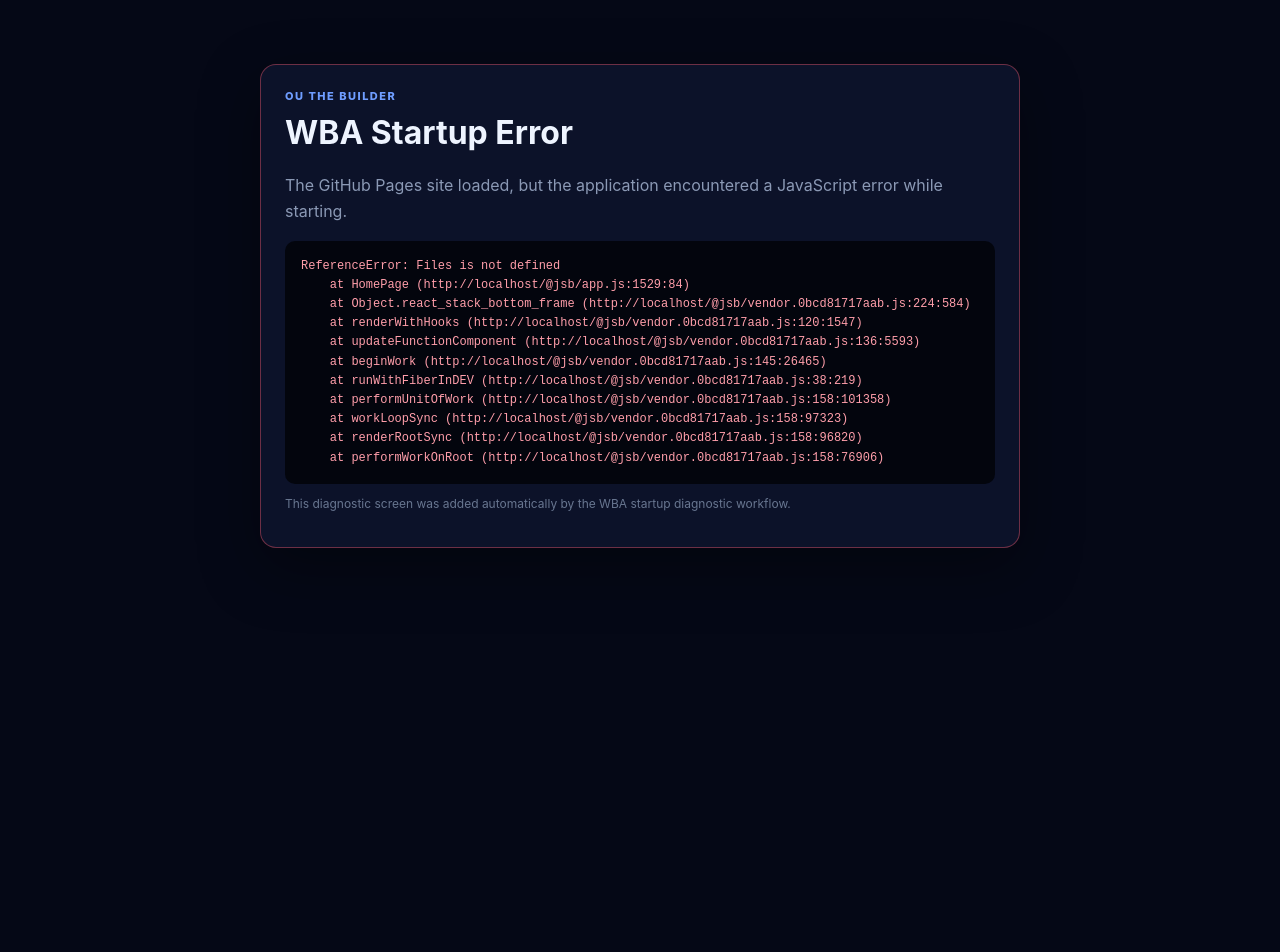
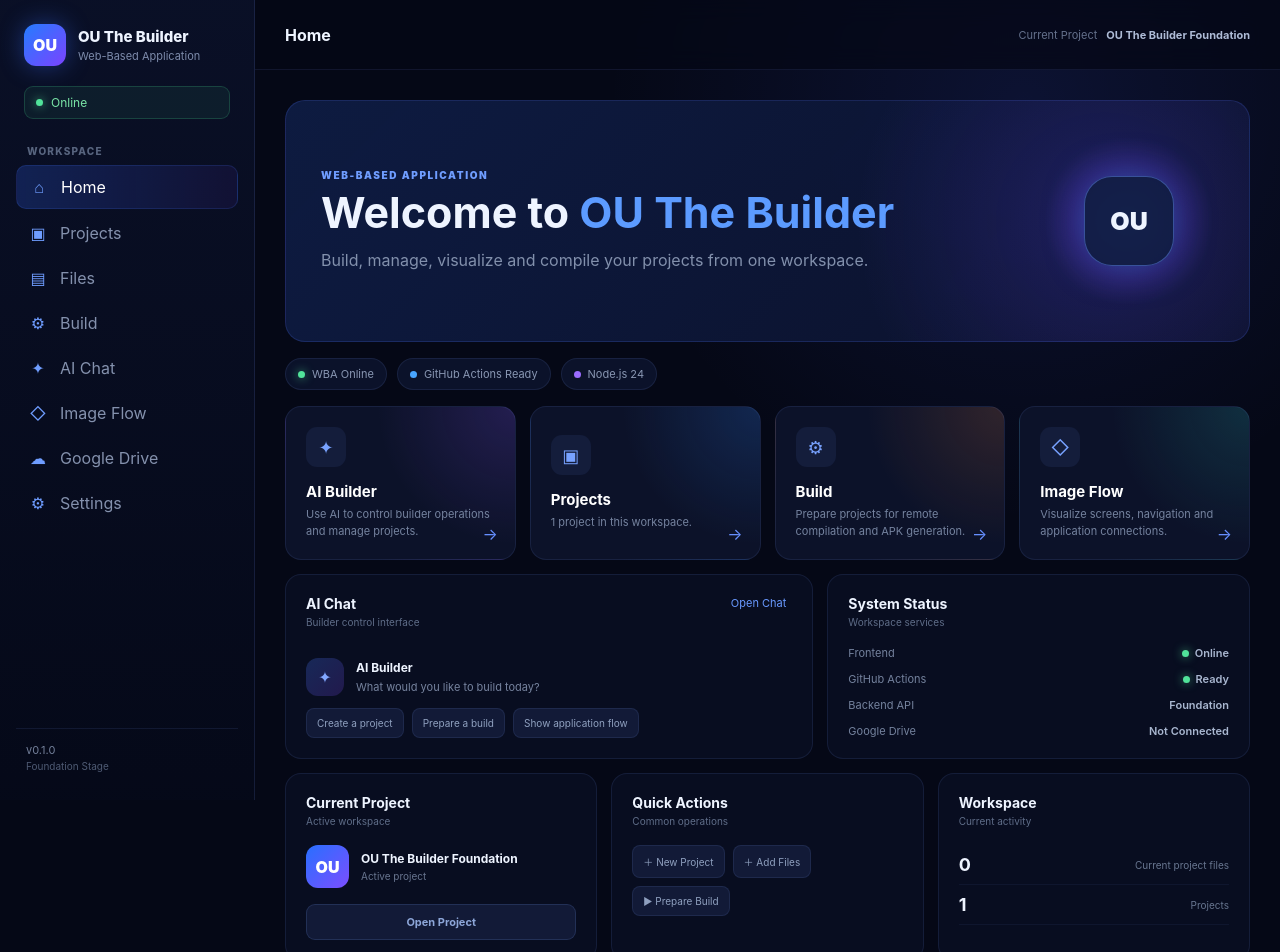
Before and after one commit to OUTheBuilder/OUTheBuilderWBA, a React (Vite) app: page / in a window 1280 px wide. Shown: the top 952 px of the page. Before the commit the page ends 800 px from the top, so only its background shows below. Built offline with nearby package versions, Linux system fonts and the light colour scheme.

Commit message:
Fix case sensitivity for files length

```diff
--- a/src/App.jsx
+++ b/src/App.jsx
@@ -1154,7 +1154,7 @@ function HomePage({
           />
 
           <div className="workspace-stat">
-            <strong>{Files.length}</strong>
+            <strong>{files.length}</strong>
             <span>Current project files</span>
           </div>
 
```
